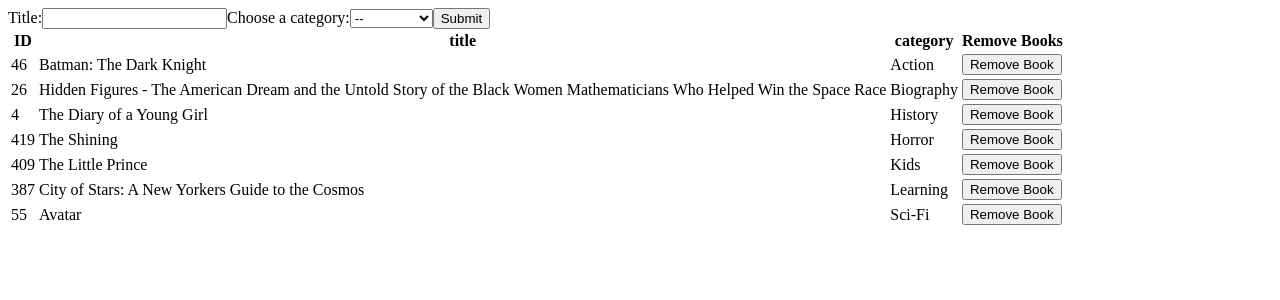
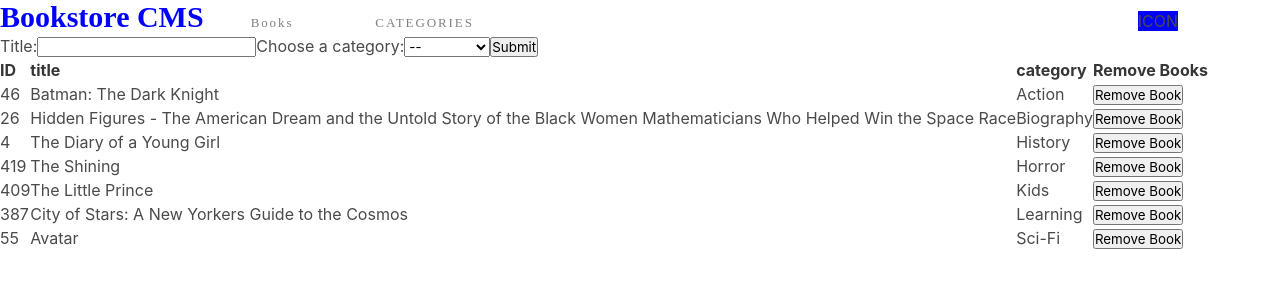
Before and after one commit to brugobi/bookstore-react-redux, a React (Create React App) app: page / in a window 1280 px wide. Shown: the top 300 px of the page. Built offline with nearby package versions, Linux system fonts and the light colour scheme.

Commit message:
add navbar

```diff
--- a/package.json
+++ b/package.json
@@ -6,6 +6,7 @@
     "@testing-library/jest-dom": "^5.11.10",
     "@testing-library/react": "^11.2.5",
     "@testing-library/user-event": "^12.8.3",
+    "bulma": "^0.9.2",
     "prop-types": "^15.7.2",
     "react": "^17.0.2",
     "react-dom": "^17.0.2",
--- a/src/App.css
+++ b/src/App.css
@@ -2,3 +2,50 @@
   margin: 0;
   padding: 0;
 }
+
+.Bookstore-CMS {
+  width: 240px;
+  height: 37px;
+  margin: 6px 47px 2px 0;
+  font-family: Montserrat;
+  font-size: 30px;
+  font-weight: bold;
+  font-stretch: normal;
+  font-style: normal;
+  line-height: normal;
+  letter-spacing: normal;
+  color: blue;
+}
+
+.BOOKS {
+  width: 59px;
+  height: 16px;
+  margin: 18px 41px 11px 0;
+  font-family: Montserrat;
+  font-size: 13px;
+  font-weight: normal;
+  font-stretch: normal;
+  font-style: normal;
+  line-height: normal;
+  letter-spacing: 1.9px;
+  color: gray;
+}
+
+.CATEGORIES {
+  width: 105px;
+  height: 16px;
+  margin: 18px 664px 11px 41px;
+  opacity: 0.5px;
+  font-family: Montserrat;
+  font-size: 13px;
+  font-weight: normal;
+  line-height: normal;
+  letter-spacing: 1.9px;
+  color: gray;
+}
+
+.Mask {
+  width: 17px;
+  height: 17px;
+  background-color: blue;
+}
--- a/src/components/App.js
+++ b/src/components/App.js
@@ -1,9 +1,12 @@
 import React from 'react';
+import '../App.css';
+import NavBar from './NavBar';
 import BooksList from '../containers/BooksList';
 import BooksForm from '../containers/BooksForm';
 
 const App = () => (
   <div>
+    <NavBar />
     <BooksForm />
     <BooksList />
   </div>
--- /dev/null
+++ b/src/components/NavBar.js
@@ -0,0 +1,12 @@
+import React from 'react';
+
+const NavBar = () => (
+  <div>
+    <span className="Bookstore-CMS">Bookstore CMS</span>
+    <span className="BOOKS">Books</span>
+    <span className="CATEGORIES">CATEGORIES</span>
+    <span className="Mask">ICON</span>
+  </div>
+);
+
+export default NavBar;
--- a/src/index.js
+++ b/src/index.js
@@ -4,6 +4,7 @@ import ReactDOM from 'react-dom';
 import { Provider } from 'react-redux';
 import App from './components/App';
 import booksReducer from './redux/reducers/books';
+import 'bulma/css/bulma.min.css';
 
 // const id = Math.floor(Math.random() * 1000);
 
```
Also changed, not shown: 1 other file (tests, documents, lock files or other folders).
